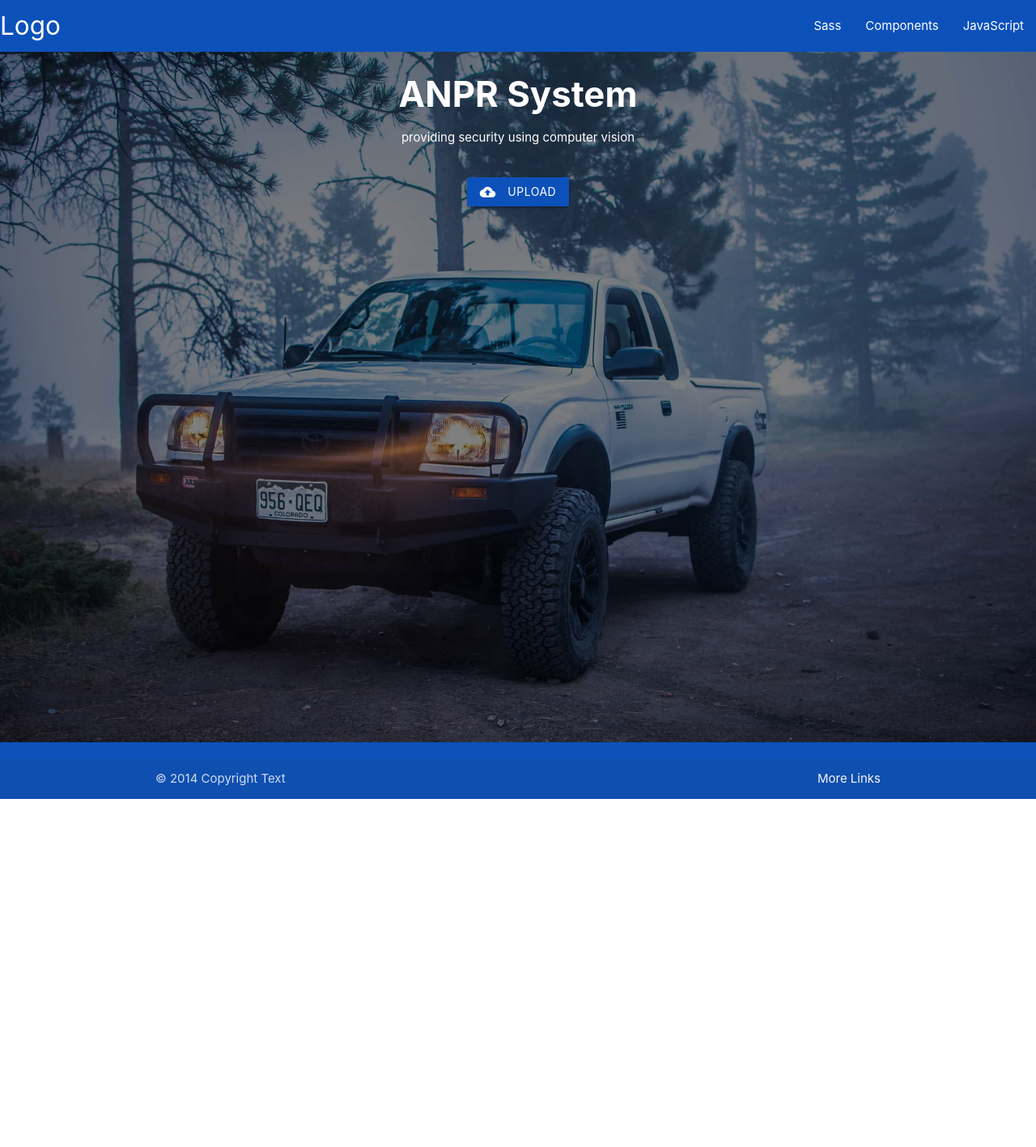
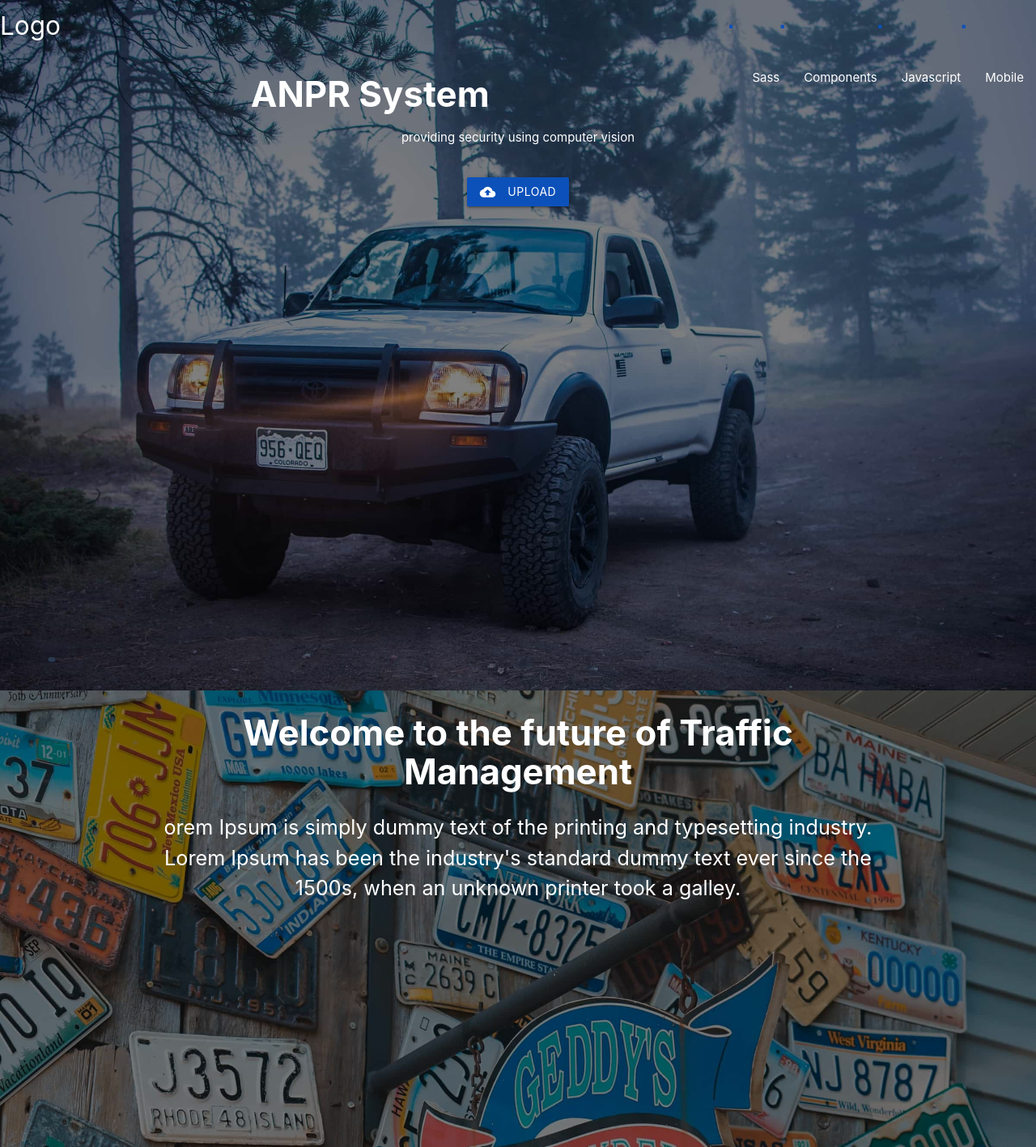
Before and after one commit to Ango-Jay/anpr-front, a React (Create React App) app: page / in a window 1280 px wide. Shown: the top 1417 px of the page at 81% size. Before the commit the page ends 987 px from the top, so only its background shows below. Built offline with nearby package versions, Linux system fonts and the light colour scheme.

Commit message:
working on landing page

```diff
--- a/src/App.js
+++ b/src/App.js
@@ -1,11 +1,9 @@
 import Landing from "./pages/landing/landing";
-import NavBar from "./components/navBar";
 import Footer from "./components/footer";
 
 export default function App() {
   return (
     <div className="App">
-      <NavBar />
       <Landing />
       <Footer />
     </div>
--- a/src/components/bgImgContainer.jsx
+++ b/src/components/bgImgContainer.jsx
@@ -1,10 +1,12 @@
 import React from "react";
 import Button from "./button";
+import NavBar from "./navBar";
 
 const BgImgContainer = () => {
   return (
     <div className="bg-img">
       <div className="bg-img-content">
+        <NavBar />
         <div className="bg-img-txt">
           <h3>ANPR System</h3>
           <p>providing security using computer vision</p>
--- a/src/components/navBar.jsx
+++ b/src/components/navBar.jsx
@@ -5,22 +5,43 @@ const NavBar = () => {
     <div>
       <nav>
         <div className="nav-wrapper">
-          <a href="#" className="brand-logo">
+          <a href="#!" className="brand-logo">
             Logo
           </a>
-          <ul id="nav-mobile" className="right hide-on-med-and-down">
+          <a href="#" data-target="mobile-demo" className="sidenav-trigger">
+            <i className="material-icons">menu</i>
+          </a>
+          <ul className="right hide-on-med-and-down">
             <li>
-              <a href="#!">Sass</a>
+              <a href="sass.html">Sass</a>
             </li>
             <li>
-              <a href="#!">Components</a>
+              <a href="badges.html">Components</a>
             </li>
             <li>
-              <a href="#!">JavaScript</a>
+              <a href="collapsible.html">Javascript</a>
+            </li>
+            <li>
+              <a href="mobile.html">Mobile</a>
             </li>
           </ul>
         </div>
       </nav>
+
+      <ul className="sidenav" id="mobile-demo">
+        <li>
+          <a href="sass.html">Sass</a>
+        </li>
+        <li>
+          <a href="badges.html">Components</a>
+        </li>
+        <li>
+          <a href="collapsible.html">Javascript</a>
+        </li>
+        <li>
+          <a href="mobile.html">Mobile</a>
+        </li>
+      </ul>
     </div>
   );
 };
--- a/src/pages/landing/landing.jsx
+++ b/src/pages/landing/landing.jsx
@@ -5,6 +5,37 @@ const Landing = () => {
   return (
     <div>
       <BgImgContainer />
+      <div className="feature-img">
+        <div className="feature-content mb-5">
+          <div className="container">
+            <div className="row ">
+              <h3>Welcome to the future of Traffic Management</h3>
+              <p className="flow-text word-wrap feature-text">
+                orem Ipsum is simply dummy text of the printing and typesetting
+                industry. Lorem Ipsum has been the industry's standard dummy
+                text ever since the 1500s, when an unknown printer took a
+                galley.
+              </p>
+            </div>
+          </div>
+        </div>
+      </div>
+      <div className="container">
+        <div className="row">
+          <div className="col s12">
+            <h4 className="landing-text-color-1">Features</h4>
+            <ul className="landing-text-color-2">
+              <li className="my-1">Easy to use</li>
+              <li className="my-1">fast</li>
+              <li className="my-1">
+                made with computer vision and machine learning
+              </li>
+              <li className="my-1">built for Nigerian license plates</li>
+              <li className="my-1">open-source</li>
+            </ul>
+          </div>
+        </div>
+      </div>
     </div>
   );
 };
--- a/src/styles/_variables.scss
+++ b/src/styles/_variables.scss
@@ -1,2 +1,3 @@
 $white-text: #fff;
 $landing-theme: #0c51ba;
+$landing-theme-2: #333;
--- a/src/styles/helpers/_helpers.scss
+++ b/src/styles/helpers/_helpers.scss
@@ -1,3 +1,22 @@
 .disp-flex{
   display: flex;
 }
+.my-1{
+  margin-bottom: 1rem;
+  margin-top: 1rem;
+}
+ul {
+  list-style: none; /* Remove default bullets */
+  & li::before {
+    content: "\25AA";  /* Add content: \2022 is the CSS Code/unicode for a bullet */
+    color: $landing-theme; /* Change the color */
+    font-weight: bold; /* If you want it to be bold */
+    display: inline-block; /* Needed to add space between the bullet and the text */
+    width: 1em; /* Also needed for space (tweak if needed) */
+    margin-left: -1em; /* Also needed for space (tweak if needed) */
+  }
+}
+
+ .mb-5{
+   margin-bottom: 5rem;
+ }
--- a/src/styles/images/_images.scss
+++ b/src/styles/images/_images.scss
@@ -8,3 +8,13 @@
       padding-top: 66.64%; /* (img-height / img-width * container-width) */
                   /* (853 / 1280 * 100) */
   }
+  .feature-img{
+    position: relative;
+    background-image: linear-gradient( rgba(0, 0, 0, 0.5), rgba(0, 0, 0, 0.5) ),url("/assets/bg-img7-min.jpg");
+        background-size: cover;
+        background-repeat: no-repeat;
+        width: 100%;
+        height: auto;
+        padding-top: 66.64%; /* (img-height / img-width * container-width) */
+                    /* (853 / 1280 * 100) */
+  }
--- a/src/styles/main.scss
+++ b/src/styles/main.scss
@@ -1,3 +1,4 @@
+@import "./mediaQueries/media-queries";
 @import "./variables";
 @import "./helpers/helpers";
 @import "./images/images";
--- /dev/null
+++ b/src/styles/mediaQueries/_media-queries.scss
@@ -0,0 +1,38 @@
+@mixin respond ($breakpoint) {
+ // Phone-xs
+ @if $breakpoint == phone-xs {
+  @media (max-width: 20em) {
+    @content;
+  } //0 - 320px
+}
+// Phone
+@if $breakpoint == phone {
+  @media (max-width: 37.5em) {
+    @content;
+  } //0 - 600px
+}
+// Table small
+@if $breakpoint == tab-port-sm {
+  @media (max-width: 48em) {
+    @content;
+  } //768px
+}
+// Table Portrait
+@if $breakpoint == tab-port {
+  @media (max-width: 56.25em) {
+    @content;
+  } //900px
+}
+// Table Landscape
+@if $breakpoint == tab-land {
+  @media (max-width: 75em) {
+    @content;
+  } //1200px
+}
+// Big Desktop
+@if $breakpoint == big-desktop {
+  @media (min-width: 112.5em) {
+    @content;
+  } //1800px +
+}
+}
--- a/src/styles/navbar/_navbar.scss
+++ b/src/styles/navbar/_navbar.scss
@@ -1,3 +1,7 @@
 nav{
-  background-color: $landing-theme;
+  background-color: transparent;
+  text-align: left;
+  box-shadow: none;
+  -webkit-box-shadow:none;
+
 }
--- a/src/styles/typography/_typography.scss
+++ b/src/styles/typography/_typography.scss
@@ -1,6 +1,16 @@
-
+.landing-text-color-1{
+  color: $landing-theme;
+  font-weight: 400;
+}
+.landing-text-color-2{
+  color: $landing-theme-2;
+}
 h3{
   font-weight: 700;
+  @include respond(phone-xs) {
+    font-size: 1.92rem;
+    margin: 0.9466666667rem 0 0.168rem 0;
+  }
 }
 .bg-img-content{
   color: $white-text;
@@ -13,4 +23,28 @@ h3{
   }
 .bg-img-txt{
   margin-bottom: 2.5rem;
+  @include respond(phone-xs) {
+    font-size: 10px;
+    margin-bottom: 0;
+  }
 }
+.feature-content{
+  color: $white-text;
+  position:absolute;
+  top:0;
+  bottom:0;
+  left:0;
+   right:0;
+   text-align: center;
+   max-height: 100%;
+   max-width: 100%;
+
+  }
+  .feature-text{
+    @include respond(phone-xs) {
+      font-size: 10px;
+    }
+  }
+  .word-wrap{
+    word-wrap:break-word;
+  }
```
